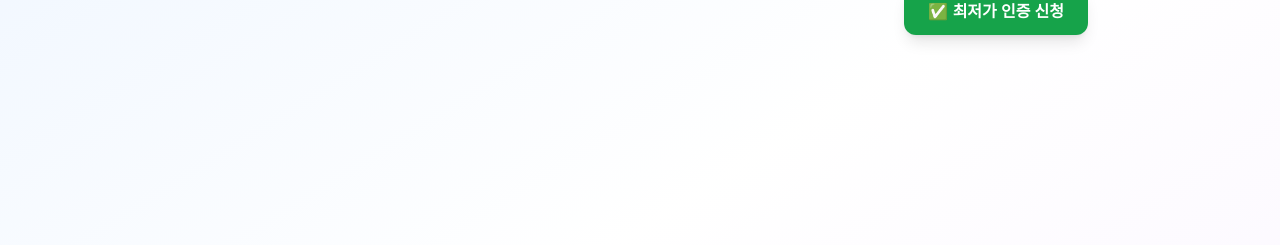
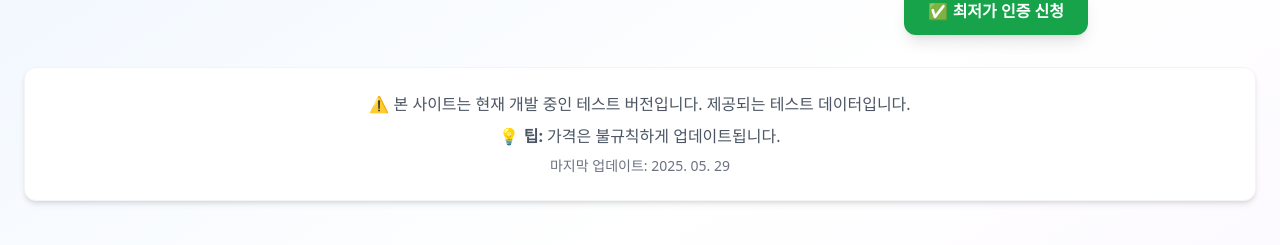
Before and after one commit to KYUHEON-LEE-94/donki-price-tracker, a Next.js app: page / in a window 1280 px wide. Shown: the part 171-416 px from the top of the page. Built offline with nearby package versions, Linux system fonts and the light colour scheme; no server answers; the database is empty.

Commit message:
footer 추가

```diff
--- /dev/null
+++ b/src/app/components/common/Footer.tsx
@@ -0,0 +1,13 @@
+// src/app/components/common/Footer.tsx
+
+export default function Footer() {
+    return (
+      <div className="mt-8 text-center">
+        <div className="bg-white rounded-xl shadow-md border border-gray-100 p-6">
+          <p className="text-gray-600 mb-2">⚠ 본 사이트는 현재 개발 중인 테스트 버전입니다. 제공되는 테스트 데이터입니다.</p>
+          <p className="text-gray-600 mb-2">💡 <strong>팁:</strong> 가격은 불규칙하게 업데이트됩니다.</p>
+          <p className="text-sm text-gray-500">마지막 업데이트: 2025. 05. 29</p>
+        </div>
+      </div>
+    )
+  }
--- a/src/app/page.tsx
+++ b/src/app/page.tsx
@@ -10,6 +10,7 @@ import LimitSelector from '@/app/components/common/LimitSelector';
 import AutoCompleteSearchInput from '@/app/components/common/AutoCompleteSearchInput';
 import PriceTable from '@/app/components/common/PriceTable';
 import VerifyModal from '@/app/components/modals/VerifyModal';
+import Footer from '@/app/components/common/Footer';
 import { Star } from 'lucide-react';
 
 export default function SubmitPage() {
@@ -63,6 +64,7 @@ export default function SubmitPage() {
 
         <VerifyModal isOpen={showModal} onClose={() => setShowModal(false)} />
       </div>
+      <Footer />
     </div>
   )
 }
```
